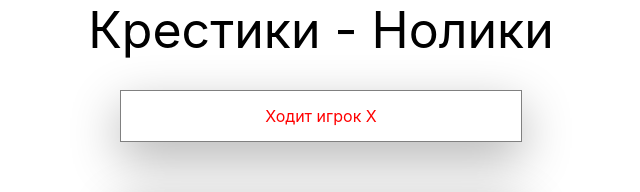
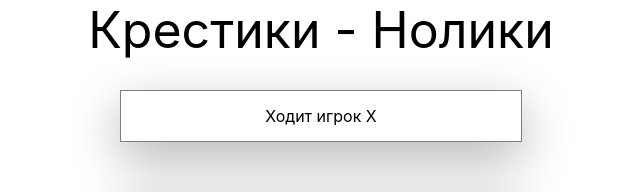
Before and after one commit to Yogurt7v/React-OX, a React (Create React App) app in the folder my-app/: page / in a window 1280 px wide. Shown: the top 192 px of the page, without its empty margins (319-959 px from the left). Built offline with nearby package versions, Linux system fonts and the light colour scheme.

Commit message:
и так сойдёт

```diff
--- a/my-app/src/App.css
+++ b/my-app/src/App.css
@@ -14,6 +14,6 @@
 	font-size: 20px;
 	letter-spacing: 10px;
 	background-color: white;
-	border: 1px solid grey;
+	border: 0.3px solid grey;
 	box-shadow: rgba(0, 0, 0, 0.3) 0px 17px 50px;
 }
--- a/my-app/src/App.js
+++ b/my-app/src/App.js
@@ -11,6 +11,8 @@ export const App = () => {
 	let [isDraw, setIsDraw] = useState(false);
 	let [message, setMessage] = useState('');
 	let [win, setWin] = useState('');
+	let [texrColor, setTextColor] = useState('black');
+	let [dooble, setDooble] = useState(false);
 
 	function restart() {
 		setArr(['', '', '', '', '', '', '', '', '']);
@@ -20,6 +22,7 @@ export const App = () => {
 		setIsGameEnded(false);
 		setMessage(`Ходит игрок ${currentPlayer}`);
 		setWin('');
+		setTextColor('black');
 	}
 
 	return (
@@ -34,6 +37,10 @@ export const App = () => {
 						isDraw={isDraw}
 						win={win}
 						setIsGameEnded={setIsGameEnded}
+						texrColor={texrColor}
+						setTextColor={setTextColor}
+						dooble={dooble}
+						setDooble={setDooble}
 					></Information>
 					<Field
 						arr={arr}
--- a/my-app/src/components/information/Information.js
+++ b/my-app/src/components/information/Information.js
@@ -7,16 +7,24 @@ export const Information = ({
 	isDraw,
 	win,
 	setIsGameEnded,
+	texrColor,
+	setTextColor,
 }) => {
 	setMessage(`Ходит игрок ${currentPlayer}`);
 	if (isDraw === true) {
 		setIsGameEnded(true);
+		setTextColor('green');
 		setMessage(`Ничья`);
 	}
 	if (win !== '') {
+		setTextColor('red');
 		setMessage(`${win}`);
 		setIsGameEnded(true);
 	}
 
-	return <div className={style.Information}> {message}</div>;
+	return (
+		<div className={style.Information} style={{ color: texrColor }}>
+			{message}
+		</div>
+	);
 };
--- a/my-app/src/components/information/Information.module.css
+++ b/my-app/src/components/information/Information.module.css
@@ -9,5 +9,4 @@
 	background-color: white;
 	border: 1px solid grey;
 	box-shadow: rgba(0, 0, 0, 0.3) 0px 17px 50px;
-	color: red;
 }
```
